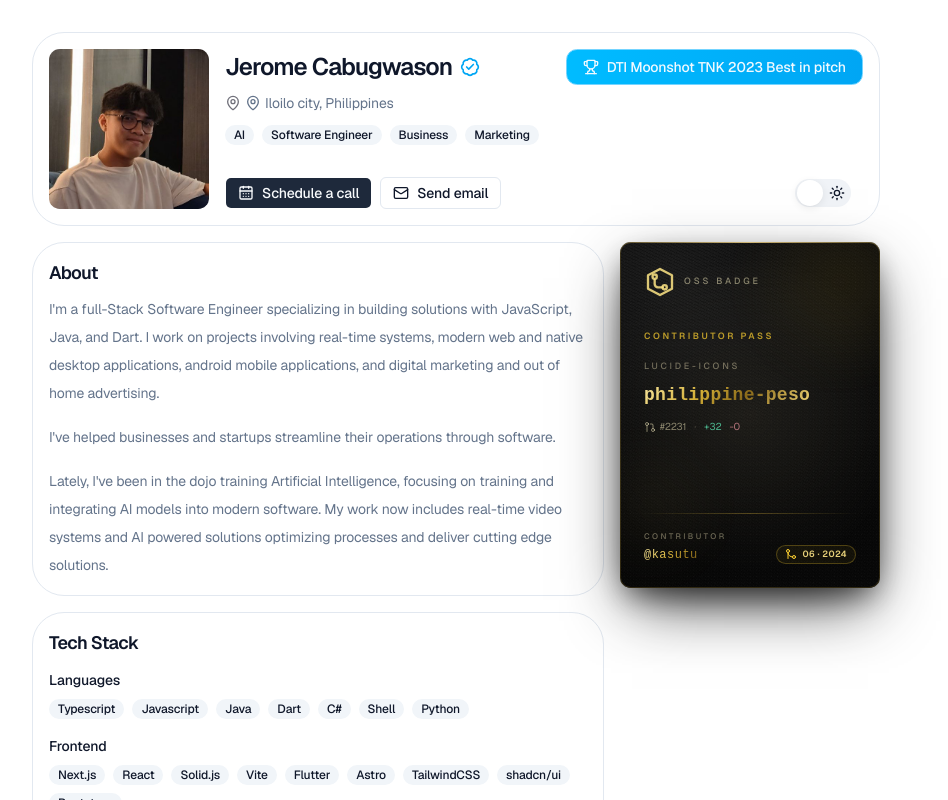
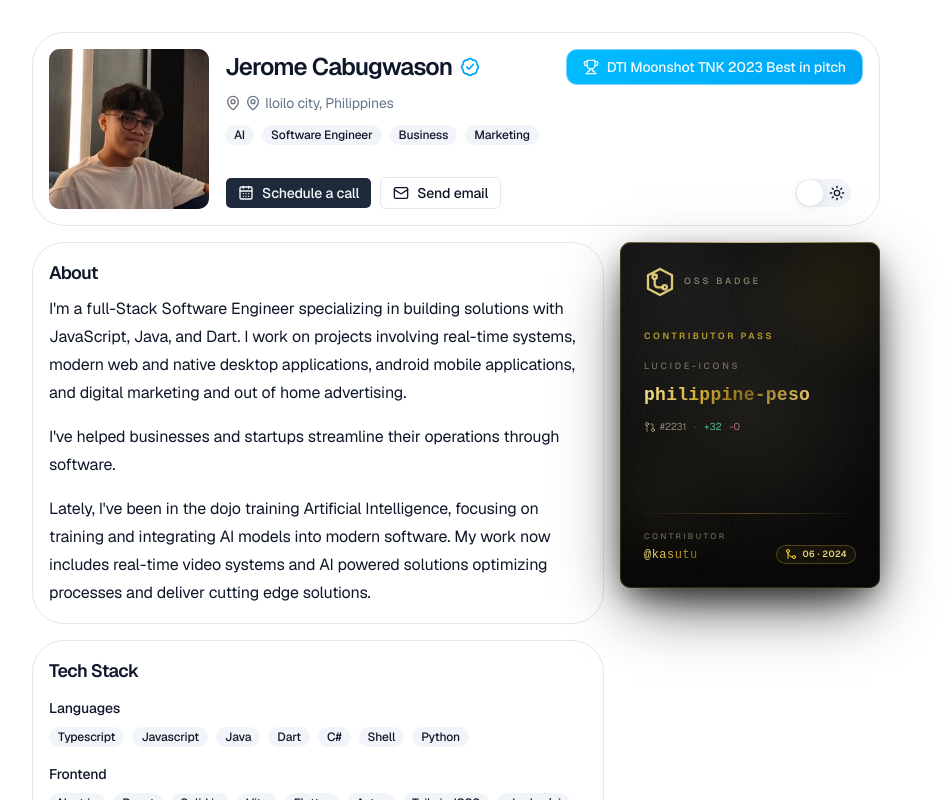
Before and after one commit to kasutu/my-portfolio, a Next.js app: page / in a window 1280 px wide. Shown: the top 800 px of the page, without its empty margins (184-1132 px from the left). Built offline with nearby package versions, Linux system fonts and the light colour scheme.

Commit message:
fix: adjust text size in AboutCard component and improve layout in Home component

```diff
--- a/src/app/page.tsx
+++ b/src/app/page.tsx
@@ -68,7 +68,7 @@ export default function Home() {
 
       {/* About */}
       <section className="flex gap-4">
-        <div className="flex flex-col gap-4">
+        <div className="flex flex-col gap-4 w-full">
           <AboutCard content={about} />
           <TechStackCard data={techStack} />
         </div>
--- a/src/components/about-card.tsx
+++ b/src/components/about-card.tsx
@@ -6,7 +6,7 @@ export function AboutCard({ content }: { content: string }) {
       <h3 className="scroll-m-20 text-lg font-semibold tracking-tight">About</h3>
       <div className="flex flex-col">
         {paragraphs.map((para, i) => (
-          <p key={i} className="leading-7 not-first:mt-4 text-sm text-muted-foreground">
+          <p key={i} className="leading-7 not-first:mt-4 text-base text-card-foreground">
             {para}
           </p>
         ))}
```
